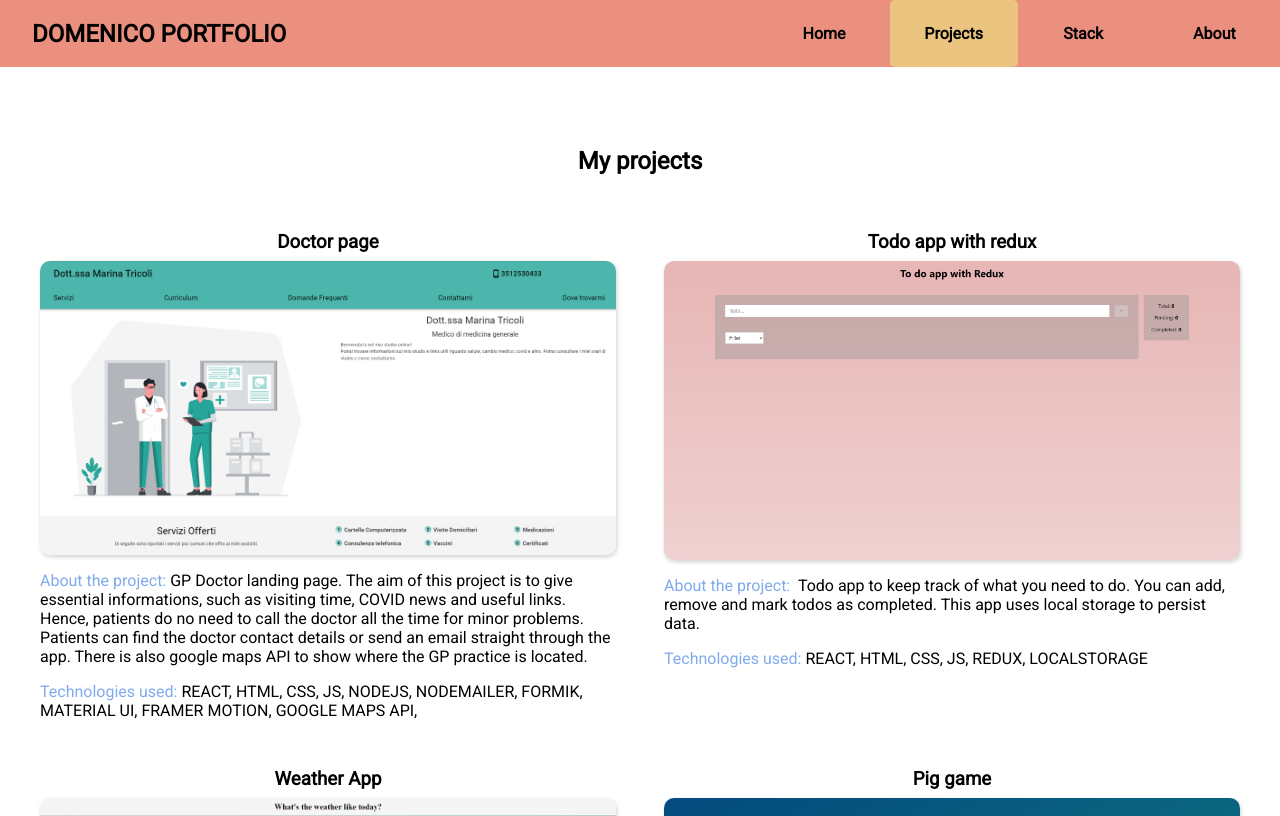
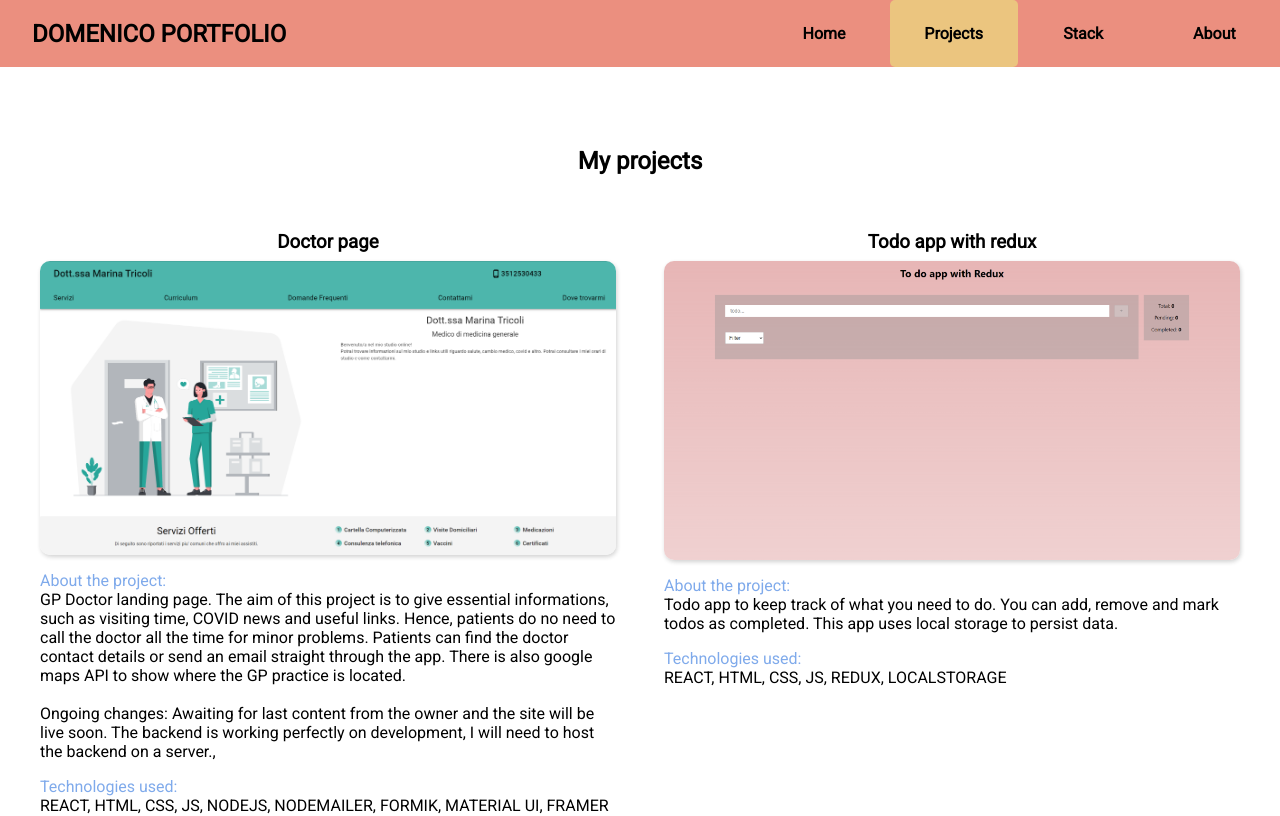
Before and after one commit to Mimmofalena/domenico-portfolio, a React (Create React App) app: page /domenico-portfolio/projects in a window 1280 px wide. Shown: the top 816 px of the page. Built offline with nearby package versions, Linux system fonts and the light colour scheme.

Commit message:
improved overall style

```diff
--- a/src/components/About/About.module.css
+++ b/src/components/About/About.module.css
@@ -103,7 +103,9 @@
 
 .quote {
   max-width: 30%;
+  text-shadow: 1px 1px 2px var(--primary);
 }
+
 .motion {
   /* grid-column: 1/2; */
 }
--- a/src/components/Projects/ProjectsDetail.js
+++ b/src/components/Projects/ProjectsDetail.js
@@ -18,15 +18,15 @@ const ProjectsDetail = (props) => {
         <a href={props.href}>
           <img className={classes.itemImg} src={props.src} alt={props.alt} />
         </a>
-        <p className={classes.detailDescription}>
+        <div className={classes.detailDescription}>
           About the project:&nbsp;
-          <span className={classes.detailText}>{props.descriptionProject}</span>
-        </p>
+          <p className={classes.detailText}>{props.descriptionProject}</p>
+        </div>
 
-        <p className={classes.detailDescription}>
+        <div className={classes.detailDescription}>
           Technologies used:&nbsp;
-          <span className={classes.detailText}>{props.descriptionTech}</span>
-        </p>
+          <p className={classes.detailText}>{props.descriptionTech}</p>
+        </div>
       </li>
 
       {/* <li className={classes.listItem}>
--- a/src/components/Projects/projectsData.js
+++ b/src/components/Projects/projectsData.js
@@ -14,10 +14,19 @@ export const projectsData = [
     href: "https://mimmofalena.github.io/dottoressa-marina/",
     src: doc,
     alt: "Doctor",
-    descriptionProject: `GP Doctor landing page. The aim of this project is to give essential informations, such as
-    visiting time, COVID news and useful links. Hence, patients do no need to call the doctor all the time for minor problems.
-     Patients can find the doctor contact details or send an email straight through the app.
-    There is also google maps API to show where the GP practice is located.`,
+    descriptionProject: (
+      <p>
+        GP Doctor landing page. The aim of this project is to give essential
+        informations, such as visiting time, COVID news and useful links. Hence,
+        patients do no need to call the doctor all the time for minor problems.
+        Patients can find the doctor contact details or send an email straight
+        through the app. There is also google maps API to show where the GP
+        practice is located.&nbsp; <br /> <br /> Ongoing changes: Awaiting for
+        last content from the owner and the site will be live soon. The backend
+        is working perfectly on development, I will need to host the backend on
+        a server.,
+      </p>
+    ),
     descriptionTech:
       "REACT, HTML, CSS, JS, NODEJS, NODEMAILER, FORMIK, MATERIAL UI, FRAMER MOTION, GOOGLE MAPS API, ",
   },
--- a/src/components/Stack/StackList.js
+++ b/src/components/Stack/StackList.js
@@ -38,7 +38,7 @@ const StackList = () => {
       </div> */}
       <Card>
         <div className={classes.iconContainer}>
-          <GrMonitor />
+          <GrMonitor className={classes.iconMonitor} />
         </div>
 
         <ul className={classes.gridList}>
```
